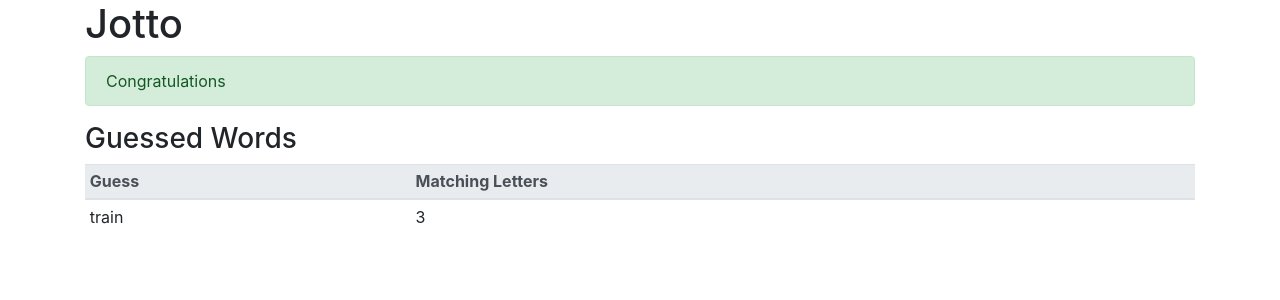
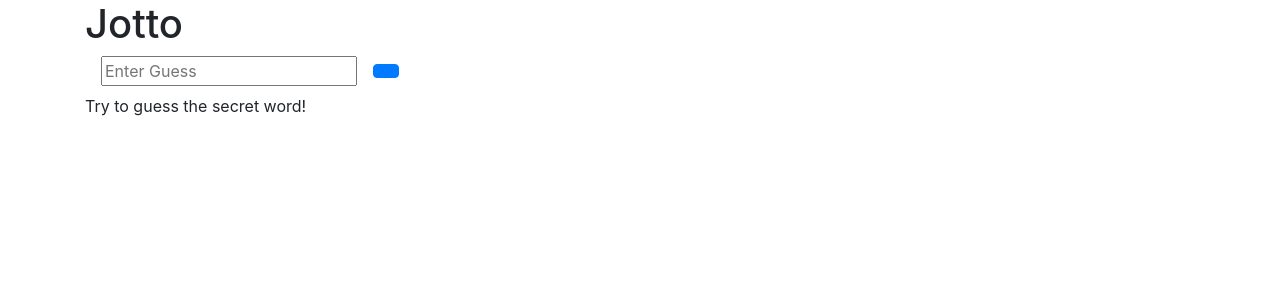
Before and after one commit to altafmquadri/jotto-app, a React app: page / in a window 1280 px wide. Shown: the top 300 px of the page. Built offline with nearby package versions, Linux system fonts and the light colour scheme.

Commit message:
connected App and added tests

```diff
--- a/src/components/App.js
+++ b/src/components/App.js
@@ -1,6 +1,9 @@
 import React, { Component } from 'react';
+import { connect } from 'react-redux'
 import GuessedWords from '../components/GuessedWords'
 import Congrats from '../components/Congrats'
+import { getSecretWord } from '../actions/actionTypes'
+import Input from '../components/Input'
 import '../styles/components/App.css'
 
 class App extends Component {
@@ -9,11 +12,17 @@
         return (
             <div className="container">
                 <h1>Jotto</h1>
-                <Congrats success={true} />
-                <GuessedWords guessedWords={[{ guessedWord: 'train', letterMatchCount: 3 }]} />
+                <Congrats success={this.props.success} />
+                <Input />
+                <GuessedWords guessedWords={this.props.guessedWords} />
             </div>
         )
     }
 }
 
-export default App;
+const mapStateToProps = state => {
+    const { success, guessedWords, secretWord } = state
+    return { success, guessedWords, secretWord }
+}
+
+export default connect(mapStateToProps, { getSecretWord })(App)
```
Also changed, not shown: 1 other file (tests, documents, lock files or other folders).
